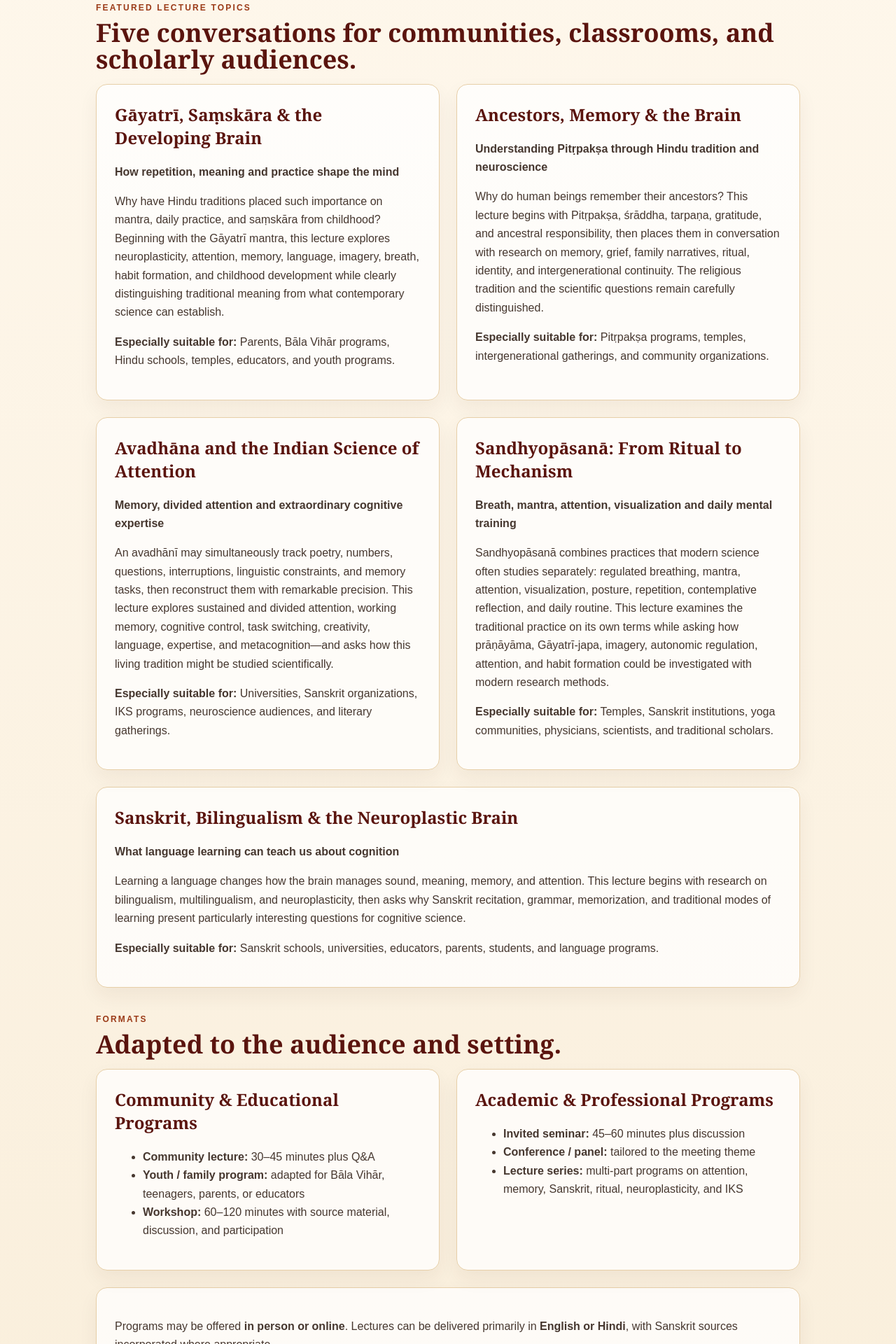
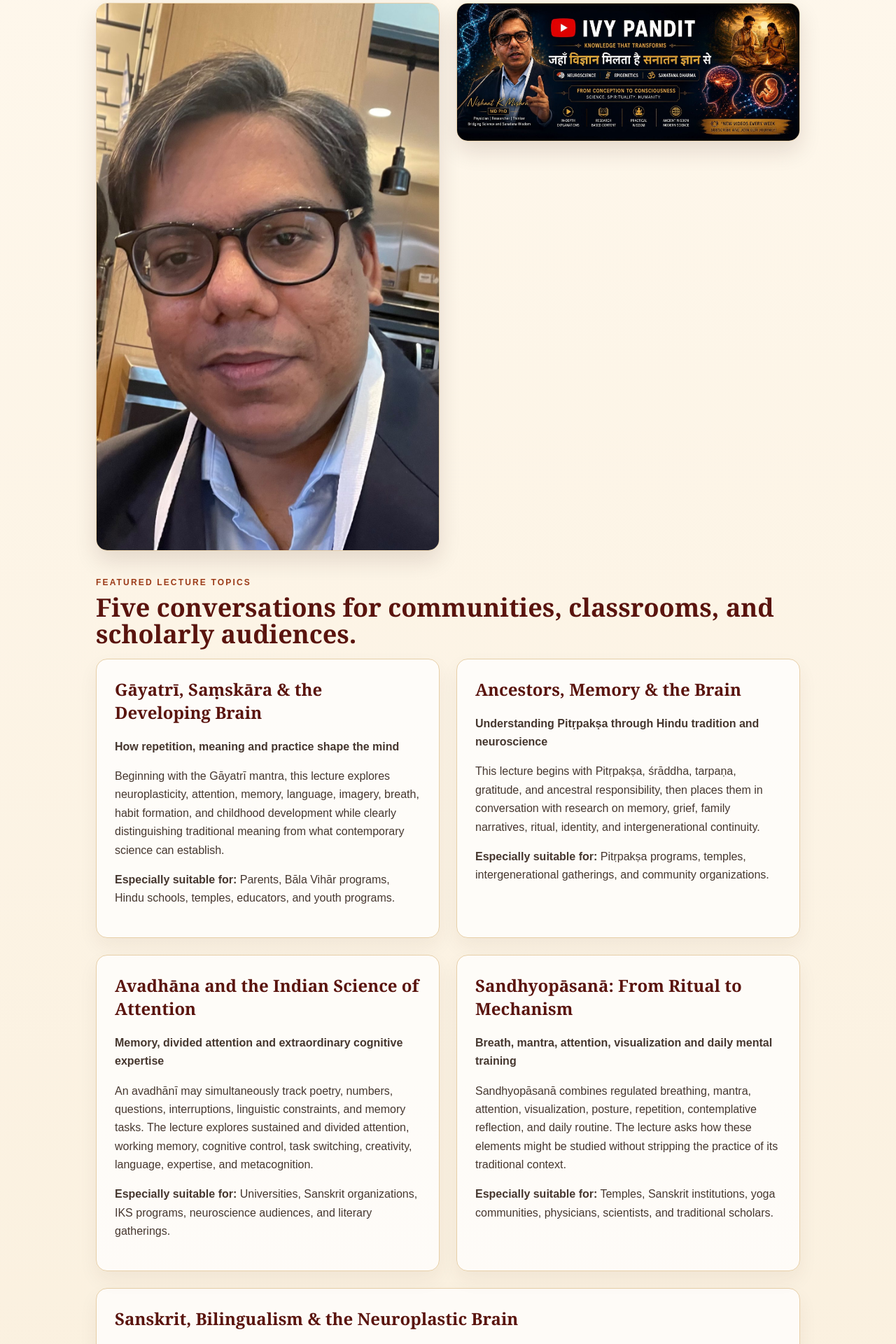
Before and after one commit to nishmishra/ivypandit-v2, a Next.js app: page /speaking in a window 1280 px wide. Shown: the part 640-2560 px from the top of the page at 70% size. Built offline with nearby package versions, Linux system fonts and the light colour scheme.

Commit message:
Add speaker photos and second contact email

```diff
--- a/app/speaking/page.tsx
+++ b/app/speaking/page.tsx
@@ -6,113 +6,32 @@ export const metadata: Metadata = {
 };
 
 const lectures = [
-  {
-    title: 'Gāyatrī, Saṃskāra & the Developing Brain',
-    subtitle: 'How repetition, meaning and practice shape the mind',
-    body: 'Why have Hindu traditions placed such importance on mantra, daily practice, and saṃskāra from childhood? Beginning with the Gāyatrī mantra, this lecture explores neuroplasticity, attention, memory, language, imagery, breath, habit formation, and childhood development while clearly distinguishing traditional meaning from what contemporary science can establish.',
-    audience: 'Parents, Bāla Vihār programs, Hindu schools, temples, educators, and youth programs.',
-  },
-  {
-    title: 'Ancestors, Memory & the Brain',
-    subtitle: 'Understanding Pitṛpakṣa through Hindu tradition and neuroscience',
-    body: 'Why do human beings remember their ancestors? This lecture begins with Pitṛpakṣa, śrāddha, tarpaṇa, gratitude, and ancestral responsibility, then places them in conversation with research on memory, grief, family narratives, ritual, identity, and intergenerational continuity. The religious tradition and the scientific questions remain carefully distinguished.',
-    audience: 'Pitṛpakṣa programs, temples, intergenerational gatherings, and community organizations.',
-  },
-  {
-    title: 'Avadhāna and the Indian Science of Attention',
-    subtitle: 'Memory, divided attention and extraordinary cognitive expertise',
-    body: 'An avadhānī may simultaneously track poetry, numbers, questions, interruptions, linguistic constraints, and memory tasks, then reconstruct them with remarkable precision. This lecture explores sustained and divided attention, working memory, cognitive control, task switching, creativity, language, expertise, and metacognition—and asks how this living tradition might be studied scientifically.',
-    audience: 'Universities, Sanskrit organizations, IKS programs, neuroscience audiences, and literary gatherings.',
-  },
-  {
-    title: 'Sandhyopāsanā: From Ritual to Mechanism',
-    subtitle: 'Breath, mantra, attention, visualization and daily mental training',
-    body: 'Sandhyopāsanā combines practices that modern science often studies separately: regulated breathing, mantra, attention, visualization, posture, repetition, contemplative reflection, and daily routine. This lecture examines the traditional practice on its own terms while asking how prāṇāyāma, Gāyatrī-japa, imagery, autonomic regulation, attention, and habit formation could be investigated with modern research methods.',
-    audience: 'Temples, Sanskrit institutions, yoga communities, physicians, scientists, and traditional scholars.',
-  },
-  {
-    title: 'Sanskrit, Bilingualism & the Neuroplastic Brain',
-    subtitle: 'What language learning can teach us about cognition',
-    body: 'Learning a language changes how the brain manages sound, meaning, memory, and attention. This lecture begins with research on bilingualism, multilingualism, and neuroplasticity, then asks why Sanskrit recitation, grammar, memorization, and traditional modes of learning present particularly interesting questions for cognitive science.',
-    audience: 'Sanskrit schools, universities, educators, parents, students, and language programs.',
-  },
+  ['Gāyatrī, Saṃskāra & the Developing Brain','How repetition, meaning and practice shape the mind','Beginning with the Gāyatrī mantra, this lecture explores neuroplasticity, attention, memory, language, imagery, breath, habit formation, and childhood development while clearly distinguishing traditional meaning from what contemporary science can establish.','Parents, Bāla Vihār programs, Hindu schools, temples, educators, and youth programs.'],
+  ['Ancestors, Memory & the Brain','Understanding Pitṛpakṣa through Hindu tradition and neuroscience','This lecture begins with Pitṛpakṣa, śrāddha, tarpaṇa, gratitude, and ancestral responsibility, then places them in conversation with research on memory, grief, family narratives, ritual, identity, and intergenerational continuity.','Pitṛpakṣa programs, temples, intergenerational gatherings, and community organizations.'],
+  ['Avadhāna and the Indian Science of Attention','Memory, divided attention and extraordinary cognitive expertise','An avadhānī may simultaneously track poetry, numbers, questions, interruptions, linguistic constraints, and memory tasks. The lecture explores sustained and divided attention, working memory, cognitive control, task switching, creativity, language, expertise, and metacognition.','Universities, Sanskrit organizations, IKS programs, neuroscience audiences, and literary gatherings.'],
+  ['Sandhyopāsanā: From Ritual to Mechanism','Breath, mantra, attention, visualization and daily mental training','Sandhyopāsanā combines regulated breathing, mantra, attention, visualization, posture, repetition, contemplative reflection, and daily routine. The lecture asks how these elements might be studied without stripping the practice of its traditional context.','Temples, Sanskrit institutions, yoga communities, physicians, scientists, and traditional scholars.'],
+  ['Sanskrit, Bilingualism & the Neuroplastic Brain','What language learning can teach us about cognition','This lecture begins with research on bilingualism, multilingualism, and neuroplasticity, then asks why Sanskrit recitation, grammar, memorization, and traditional modes of learning present particularly interesting questions for cognitive science.','Sanskrit schools, universities, educators, parents, students, and language programs.']
 ];
 
-export default function Speaking() {
-  return <>
-    <section className="pageHero">
-      <div className="eyebrow">Public scholarship • Neuroscience • Sanskrit • Indian Knowledge Systems</div>
-      <h1>Lectures & Speaking</h1>
-      <p>Ancient traditions. Contemporary questions. Serious conversation.</p>
+export default function Speaking() { return <>
+  <section className="pageHero"><div className="eyebrow">Public scholarship • Neuroscience • Sanskrit • Indian Knowledge Systems</div><h1>Lectures & Speaking</h1><p>Ancient traditions. Contemporary questions. Serious conversation.</p></section>
+  <main className="content">
+    <div className="callout"><b>Nishant K. Mishra, MD, PhD</b> offers public lectures, invited talks, workshops, panels, podcasts, and conversations at the meeting point of neuroscience, medicine, Sanskrit, Indian Knowledge Systems, cognition, and human experience. The purpose is not to use modern science to “prove” ancient traditions, but to understand traditional ideas carefully and ask what can be responsibly examined through contemporary scholarship.</div>
+
+    <section className="twoCol" style={{marginBottom:'38px'}}>
+      <img className="photo" src="/images/dr-nishant-mishra.jpeg" alt="Dr. Nishant K. Mishra"/>
+      <img className="photo" src="/images/ivy-pandit-feature-banner.jpg" alt="IvyPandit — neuroscience, Sanskrit and Indian Knowledge Systems"/>
     </section>
 
-    <main className="content">
-      <div className="callout">
-        <b>Nishant K. Mishra, MD, PhD</b> offers public lectures, invited talks, workshops, and conversations exploring the meeting point of neuroscience, medicine, Sanskrit, Indian Knowledge Systems, cognition, and human experience. The purpose is not to use modern science to “prove” ancient traditions, but to understand traditional ideas carefully, ask what they may teach us about human experience, and examine where contemporary science can contribute meaningful evidence.
-      </div>
+    <section><p className="kicker">Featured lecture topics</p><h2 className="sectionTitle">Five conversations for communities, classrooms, and scholarly audiences.</h2>
+      <div className="twoCol">{lectures.slice(0,4).map(([title,subtitle,body,audience])=><article className="panel" key={title}><h2>{title}</h2><p><b>{subtitle}</b></p><p>{body}</p><p><b>Especially suitable for:</b> {audience}</p></article>)}</div>
+      <article className="panel" style={{marginTop:'24px'}}><h2>{lectures[4][0]}</h2><p><b>{lectures[4][1]}</b></p><p>{lectures[4][2]}</p><p><b>Especially suitable for:</b> {lectures[4][3]}</p></article>
+    </section>
 
-      <section>
-        <p className="kicker">Featured lecture topics</p>
-        <h2 className="sectionTitle">Five conversations for communities, classrooms, and scholarly audiences.</h2>
-        <div className="twoCol">
-          {lectures.slice(0, 4).map((lecture) => (
-            <article className="panel" key={lecture.title}>
-              <h2>{lecture.title}</h2>
-              <p><b>{lecture.subtitle}</b></p>
-              <p>{lecture.body}</p>
-              <p><b>Especially suitable for:</b> {lecture.audience}</p>
-            </article>
-          ))}
-        </div>
-        <article className="panel" style={{marginTop:'24px'}}>
-          <h2>{lectures[4].title}</h2>
-          <p><b>{lectures[4].subtitle}</b></p>
-          <p>{lectures[4].body}</p>
-          <p><b>Especially suitable for:</b> {lectures[4].audience}</p>
-        </article>
-      </section>
+    <section style={{marginTop:'38px'}}><p className="kicker">Formats</p><h2 className="sectionTitle">Adapted to the audience and setting.</h2><div className="twoCol"><div className="panel"><h2>Community & Educational Programs</h2><ul><li><b>Community lecture:</b> 30–45 minutes plus Q&A</li><li><b>Youth / family program:</b> adapted for Bāla Vihār, teenagers, parents, or educators</li><li><b>Workshop:</b> 60–120 minutes with source material, discussion, and participation</li></ul></div><div className="panel"><h2>Academic & Professional Programs</h2><ul><li><b>Invited seminar:</b> 45–60 minutes plus discussion</li><li><b>Conference / panel / podcast:</b> tailored to the program theme</li><li><b>Lecture series:</b> multi-part programs on attention, memory, Sanskrit, ritual, neuroplasticity, and IKS</li></ul></div></div><div className="panel" style={{marginTop:'24px'}}><p>Programs may be offered <b>in person or online</b>. Lectures can be delivered primarily in <b>English or Hindi</b>, with Sanskrit sources incorporated where appropriate.</p></div></section>
 
-      <section style={{marginTop:'38px'}}>
-        <p className="kicker">Formats</p>
-        <h2 className="sectionTitle">Adapted to the audience and setting.</h2>
-        <div className="twoCol">
-          <div className="panel">
-            <h2>Community & Educational Programs</h2>
-            <ul>
-              <li><b>Community lecture:</b> 30–45 minutes plus Q&A</li>
-              <li><b>Youth / family program:</b> adapted for Bāla Vihār, teenagers, parents, or educators</li>
-              <li><b>Workshop:</b> 60–120 minutes with source material, discussion, and participation</li>
-            </ul>
-          </div>
-          <div className="panel">
-            <h2>Academic & Professional Programs</h2>
-            <ul>
-              <li><b>Invited seminar:</b> 45–60 minutes plus discussion</li>
-              <li><b>Conference / panel:</b> tailored to the meeting theme</li>
-              <li><b>Lecture series:</b> multi-part programs on attention, memory, Sanskrit, ritual, neuroplasticity, and IKS</li>
-            </ul>
-          </div>
-        </div>
-        <div className="panel" style={{marginTop:'24px'}}>
-          <p>Programs may be offered <b>in person or online</b>. Lectures can be delivered primarily in <b>English or Hindi</b>, with Sanskrit sources incorporated where appropriate.</p>
-        </div>
-      </section>
+    <section className="missionBox"><p className="kicker" style={{color:'#ffd36b'}}>Invite a lecture</p><h2>Bring an IvyPandit conversation to your community or institution.</h2><p>Invitations are welcome from temples, universities, Hindu organizations, Sanskrit institutions, schools, conferences, cultural organizations, and community groups. Please include your organization, location, preferred topic, proposed date, expected audience, approximate attendance, format, and preferred lecture length.</p><div className="buttons"><a className="btn secondary" href="mailto:nishant.mishra@ivypandit.com?cc=nishmishra@gmail.com&subject=IvyPandit%20Lecture%20Invitation&body=Organization%3A%0ALocation%3A%0AProposed%20topic%3A%0APreferred%20date%3A%0AExpected%20audience%3A%0AApproximate%20attendance%3A%0AIn-person%20or%20online%3A%0APreferred%20lecture%20length%3A%0A">Invite Dr. Mishra to Speak</a></div><p><b>nishant.mishra@ivypandit.com</b><br/><b>nishmishra@gmail.com</b><br/>Academic, educational, community, and invited programs are welcome. Honorarium and travel arrangements may be discussed depending on the organization, location, and format.</p></section>
 
-      <section className="missionBox">
-        <p className="kicker" style={{color:'#ffd36b'}}>Invite a lecture</p>
-        <h2>Bring an IvyPandit conversation to your community or institution.</h2>
-        <p>Invitations are welcome from temples, universities, Hindu organizations, Sanskrit institutions, schools, conferences, cultural organizations, and community groups. Please include your organization, location, preferred topic, proposed date, expected audience, approximate attendance, format, and preferred lecture length.</p>
-        <div className="buttons">
-          <a className="btn secondary" href="mailto:nishant.mishra@ivypandit.com?subject=IvyPandit%20Lecture%20Invitation&body=Organization%3A%0ALocation%3A%0AProposed%20topic%3A%0APreferred%20date%3A%0AExpected%20audience%3A%0AApproximate%20attendance%3A%0AIn-person%20or%20online%3A%0APreferred%20lecture%20length%3A%0A">Invite Dr. Mishra to Speak</a>
-        </div>
-        <p><b>nishant.mishra@ivypandit.com</b><br/>Academic, educational, community, and invited programs are welcome. Honorarium and travel arrangements may be discussed depending on the organization, location, and format.</p>
-      </section>
-
-      <section className="panel" style={{marginTop:'28px'}}>
-        <h2>About the Speaker</h2>
-        <p><b>Nishant K. Mishra, MD, PhD</b> is a neurologist, physician-scientist, and educator whose academic work spans stroke, neuroimaging, brain health, and clinical neuroscience. Through IvyPandit, his public scholarship explores how Sanskrit texts, Indian Knowledge Systems, and traditional practices can enter serious conversation with neuroscience, medicine, and cognitive science.</p>
-        <p className="quoteBlock">Understand the source. Respect the tradition. Ask the question. Examine the evidence.</p>
-      </section>
-    </main>
-  </>;
-}
+    <section className="panel" style={{marginTop:'28px'}}><h2>About the Speaker</h2><p><b>Nishant K. Mishra, MD, PhD</b> is a neurologist, physician-scientist, and educator whose academic work spans stroke, neuroimaging, brain health, and clinical neuroscience. Through IvyPandit, his public scholarship explores how Sanskrit texts, Indian Knowledge Systems, and traditional practices can enter serious conversation with neuroscience, medicine, and cognitive science.</p><p className="quoteBlock">Understand the source. Respect the tradition. Ask the question. Examine the evidence.</p></section>
+  </main>
+</>; }
```
